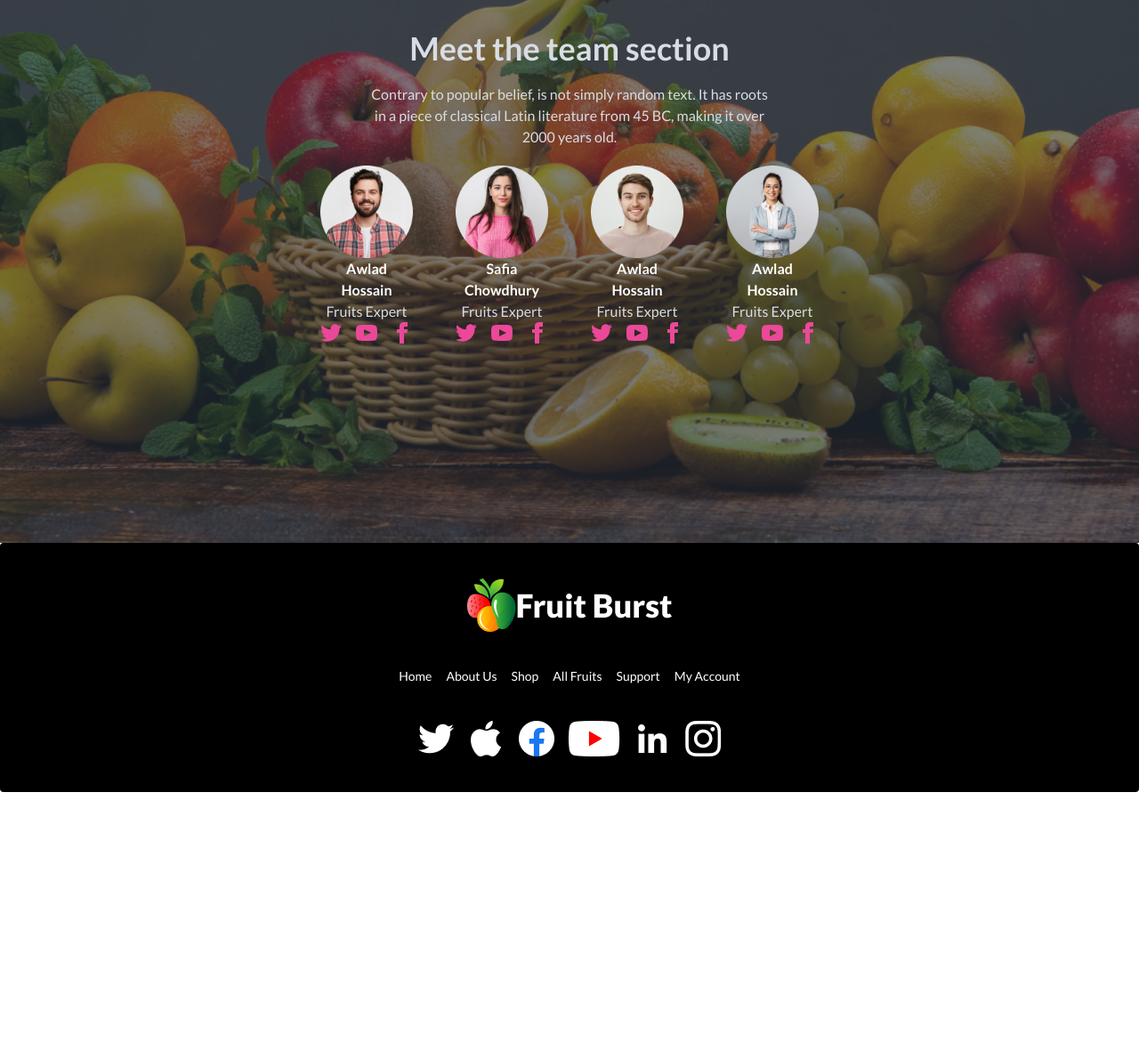
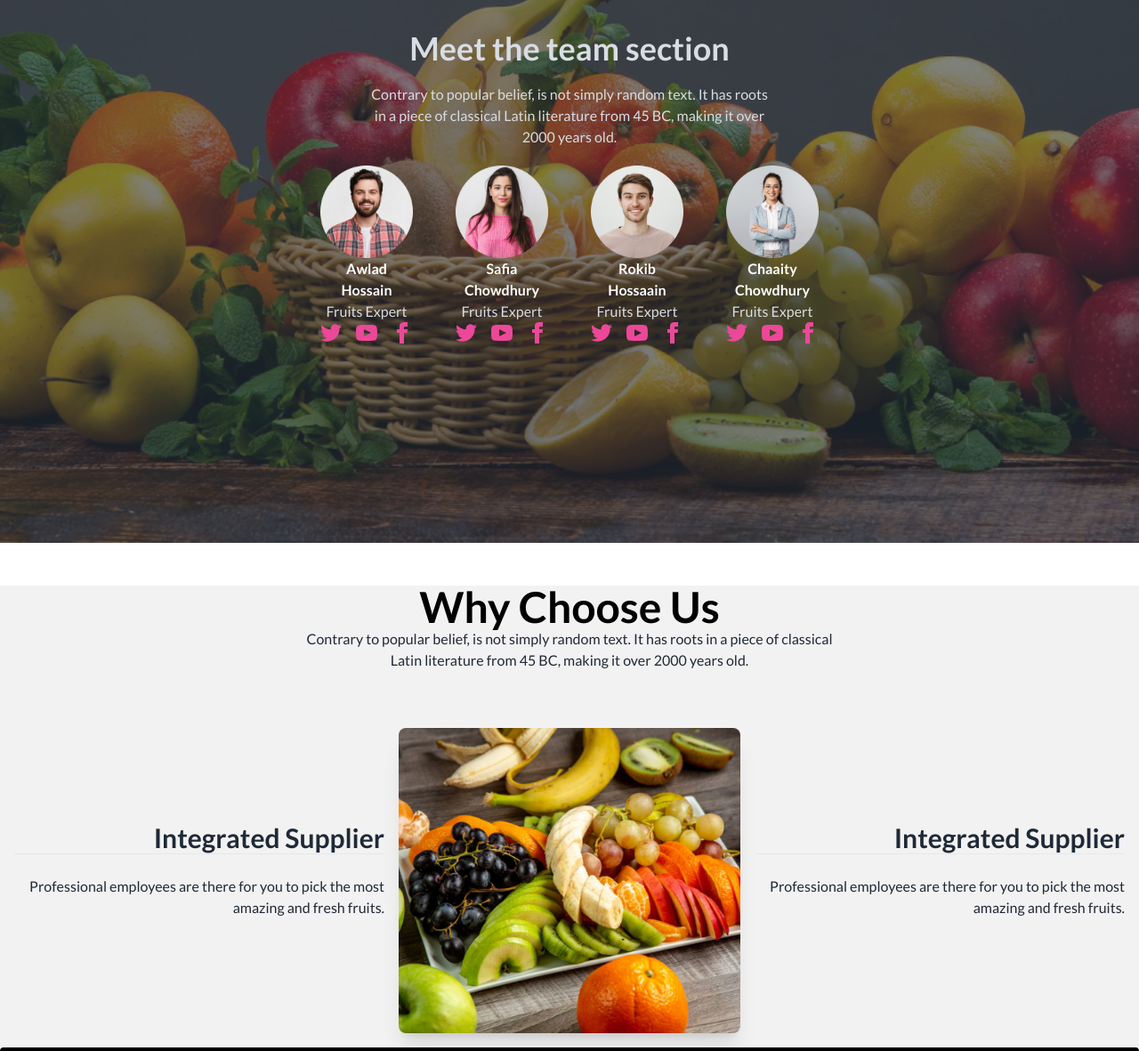
Before and after one commit to Nadiasharmin017/fruit-repo, a plain HTML site: page index.html in a window 1280 px wide. Shown: the part 1928-3109 px from the top of the page at 89% size. Before the commit the page ends 2818 px from the top, so only its background shows below. Drawn offline with nearby package versions, Linux system fonts and the light colour scheme.

Commit message:
first commit

```diff
--- a/index.html
+++ b/index.html
@@ -315,7 +315,7 @@
               </div>
               <div><img src="images/member3.png" alt="">
                 <div>
-                  <h1 class="font-bold text-white">Awlad Hossain</h1>
+                  <h1 class="font-bold text-white">Rokib Hossaain</h1>
                   <p>Fruits Expert</p>
                 </div>
                 <div>
@@ -328,7 +328,7 @@
               </div>
               <div><img src="images/member4.png" alt="">
                 <div>
-                  <h1 class="font-bold text-white">Awlad Hossain</h1>
+                  <h1 class="font-bold text-white">Chaaity Chowdhury</h1>
                   <p>Fruits Expert</p>
                 </div>
                 <div>
@@ -344,6 +344,38 @@
         </div>
       </div>
     </section>
+
+        <section>
+
+
+              <div class=" bg-base-200">
+                <div class=" items-center justify-center text-center my-12 ">
+                  <h1 class="text-black text-5xl font-bold">Why Choose Us</h1>
+                  <p>Contrary to popular belief, is not simply random text. It has roots in a piece of classical
+                    <br> Latin literature from 45 BC, making it over 2000 years old.</p></div>
+
+
+                <div class="hero-content flex-col lg:flex-row">
+
+                  <div>
+                    <h1 class="text-3xl font-bold text-right">Integrated Supplier</h1>
+                    <hr class="line2">
+                    <p class="py-6 text-base text-right">Professional employees are there for you to pick the most amazing and fresh
+                      fruits.</p>
+                  </div>
+                  <img src="images/whychoose1.png" class="max-w-sm rounded-lg shadow-xl" />
+                  <div>
+                    <h1 class="text-3xl font-bold text-right">Integrated Supplier</h1>
+                    <hr class="line2">
+                    <p class="py-6 text-base text-right">Professional employees are there for you to pick the most amazing and fresh
+                      fruits.</p>
+                </div>
+
+              </div>
+
+        </section>
+
+
   </main>
 
     <footer class="footer footer-center p-10 bg-base-200 text-base-content rounded bg-black">
```
Also changed, not shown: images/Ellipse 2.png (added), images/fruit 1.png (added), images/gift-box 1.png (added), images/group 1.png (added), images/ice-cream 1.png (added), images/like 1.png (added), images/love 1.png (added).
